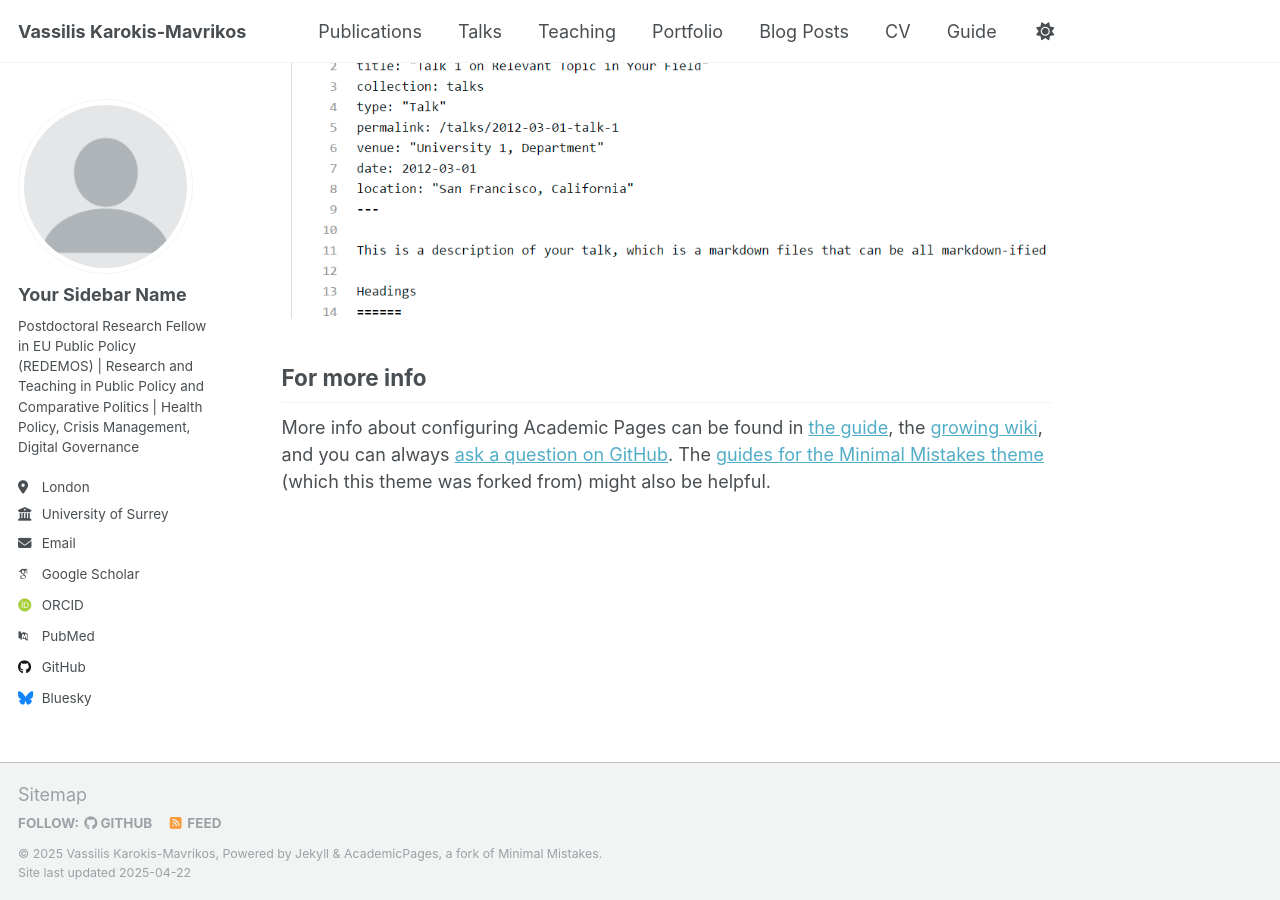
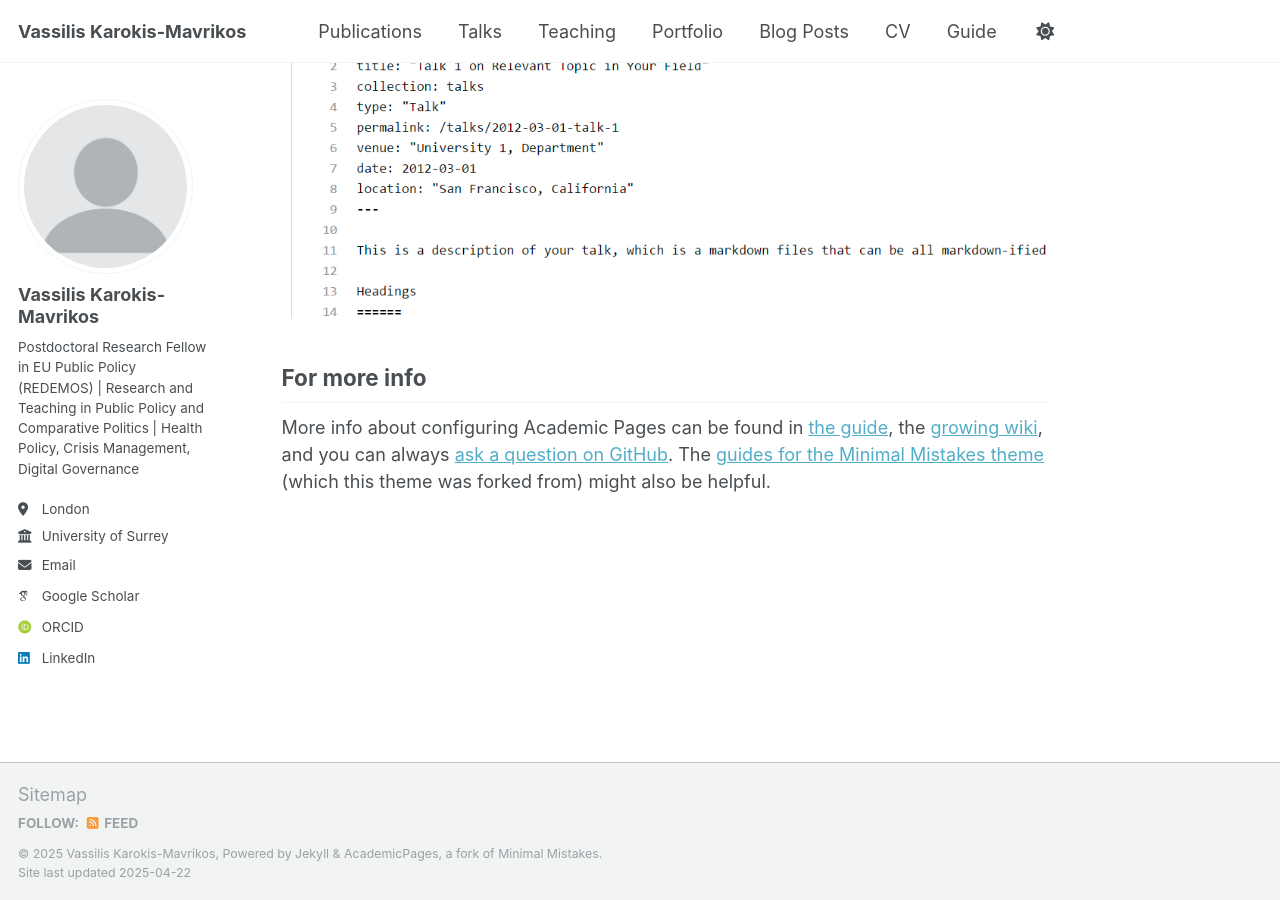
Before and after one commit to vassiliskm/vassiliskarokismavrikos.github.io, a Jekyll site: the page built from _pages/about.md, in a window 1280 px wide and 900 px high, scrolled down 2636 px. Built offline with Jekyll 4.4.1, drawn with Linux system fonts in a browser that asks for light colours; some web fonts are replaced; part of the change alters nothing that is shown.

Commit message:
Update _config.yml

```diff
--- a/_config.yml
+++ b/_config.yml
@@ -23,7 +23,7 @@ repository               : "https://vassiliskm.github.io/website"
 author:
   # Biographic information
   avatar           : "profile.png"
-  name             : "Your Sidebar Name"
+  name             : "Vassilis Karokis-Mavrikos"
   pronouns         : # example: "she/her"
   bio              : "Postdoctoral Research Fellow in EU Public Policy (REDEMOS) | Research and Teaching in Public Policy and Comparative Politics | Health Policy, Crisis Management, Digital Governance"
   location         : "London"
@@ -33,11 +33,11 @@ author:
 
   # Academic websites
   arxiv            : # URL - Update with the correct link to your profile
-  googlescholar    : "https://scholar.google.com/citations?user=PS_CX0AAAAAJ"
+  googlescholar    : "https://scholar.google.com/citations?user=-d7QJ_gAAAAJ&hl=el&oi=ao"
   impactstory      : # URL
-  orcid            : "http://orcid.org/yourorcidurl"
+  orcid            : "https://orcid.org/0009-0009-5322-9910"
   semantic         : # URL
-  pubmed           : "https://www.ncbi.nlm.nih.gov/pubmed/?term=john+snow"
+  pubmed           : # URL
   researchgate     : # URL
   scopus           : # URL
 
@@ -45,12 +45,12 @@ author:
   bitbucket        : # Username - Update with your username on the site
   codepen          : # Username
   dribbble         : # Username
-  github           : "academicpages"
+  github           : # URL
   kaggle           : # Username
   stackoverflow    : # User number or user number and name (i.e., use "1" or "1/jeff-atwood")
 
   # Social media
-  bluesky          : "bsky.app" # Replace this with you Bluesky username
+  bluesky          : # Username
   facebook         : # Username
   flickr           : # Username
   foursquare       : # Username
@@ -59,7 +59,7 @@ author:
   keybase          : # Username
   instagram        : # Username
   lastfm           : # Username
-  linkedin         : # Username
+  linkedin         : "https://www.linkedin.com/in/vassilis-karokis-mavrikos-2baa80191/"
   mastodon         : # URL
   medium           : # URL
   pinterest        : # Username
```
